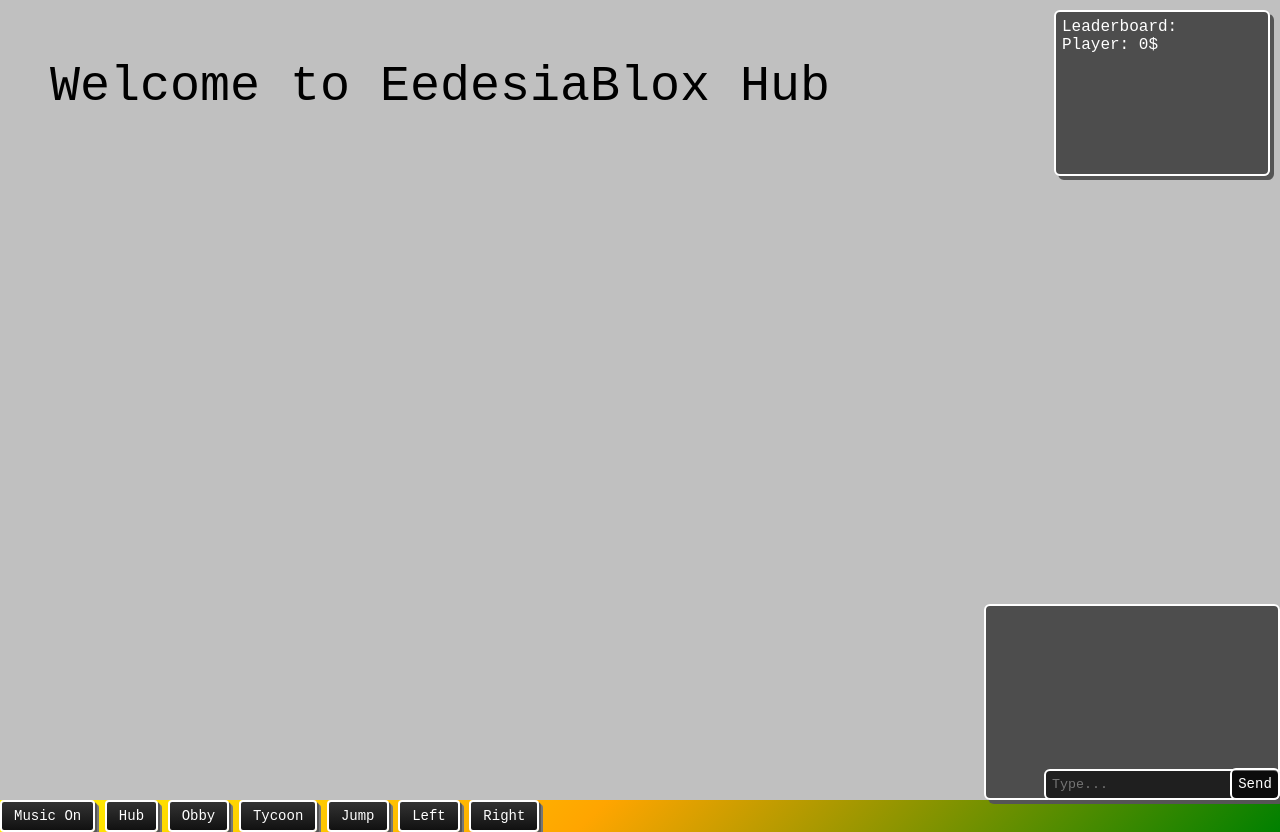
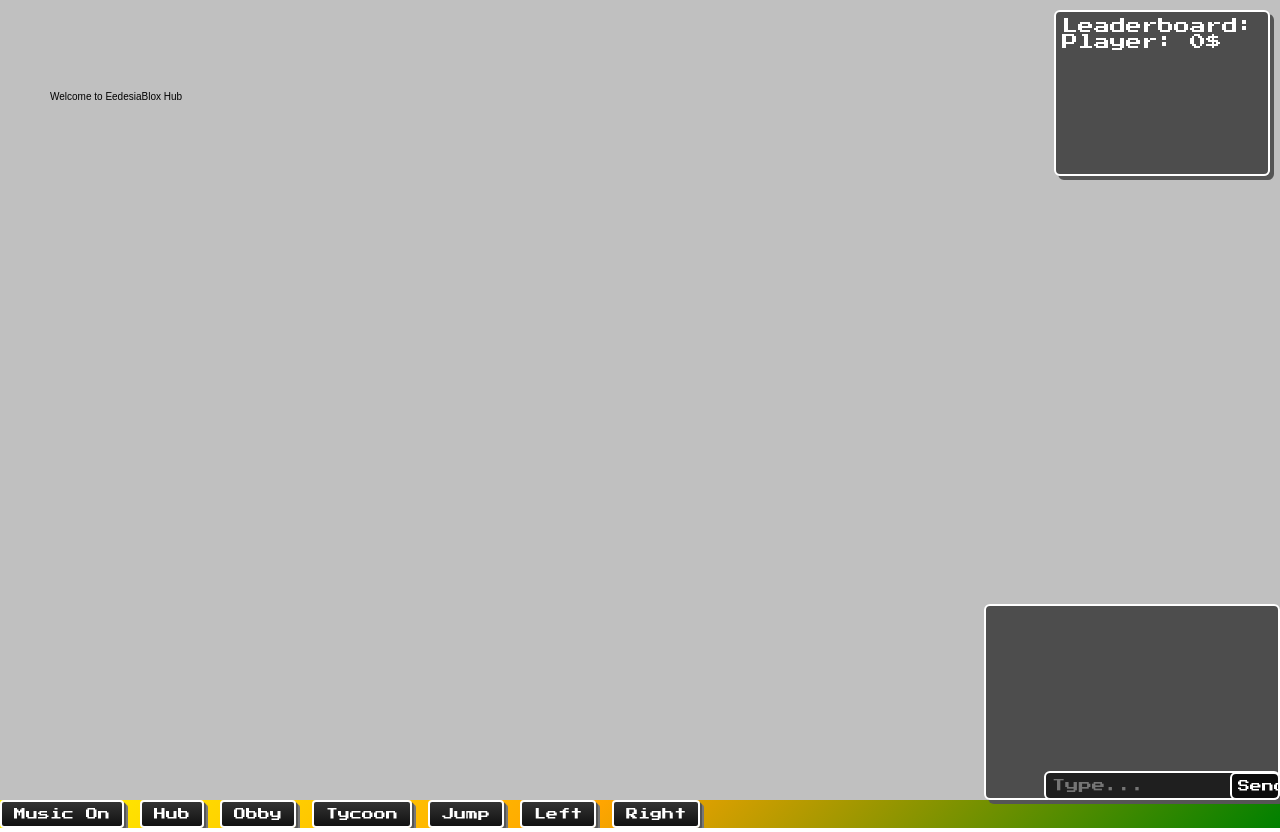
Before and after one commit to NoobYThtml/EedesiaBlox, a plain HTML site: page index.html in a window 1280 px wide. Drawn offline with Linux system fonts and the light colour scheme.

Commit message:
index.html

```diff
--- a/index.html
+++ b/index.html
@@ -2,38 +2,26 @@
 <html>
 <head>
 <meta charset="utf-8">
-<title>EedesiaBlox Hub</title>
+<title>EedesiaBlox</title>
 <style>
-body { margin:0; overflow:hidden; font-family:'Courier New', monospace; background:linear-gradient(135deg, red, yellow, orange, green); color:white; }
-canvas { display:block; background:#c0c0c0; }
-button {
-  padding:6px 12px; cursor:pointer; font-family:'Courier New', monospace; font-size:14px;
-  border:2px solid white; border-radius:4px;
-  background:linear-gradient(#333,#111);
-  color:white;
-  box-shadow:2px 2px 0 #555, 4px 4px 0 #777;
-}
-.panel {
-  position:absolute; background:rgba(0,0,0,0.6); border:2px solid white; border-radius:6px;
-  padding:6px; box-shadow:4px 4px 0 #555;
-  font-family:'Courier New', monospace;
-}
-#musicToggle { top:10px; left:10px; }
-#hubBtn { top:60px; left:10px; }
-#obbyBtn { top:100px; left:10px; }
-#tycoonBtn { top:140px; left:10px; }
-#jumpBtn { bottom:80px; left:50px; }
-#leftBtn { bottom:20px; left:10px; }
-#rightBtn { bottom:20px; left:100px; }
-#chatBox { bottom:0; right:0; width:280px; height:180px; overflow-y:auto; }
-#chatInput { bottom:0; right:0; width:220px; }
-#chatSend { bottom:0; right:0; width:50px; }
-#leaderboard { top:10px; right:10px; width:200px; height:150px; }
+@import url('https://fonts.googleapis.com/css2?family=Press+Start+2P&display=swap');
+body{margin:0;overflow:hidden;font-family:'Press Start 2P',monospace;background:linear-gradient(135deg,red,yellow,orange,green);color:white}
+canvas{display:block;background:#c0c0c0}
+button{padding:6px 12px;cursor:pointer;font-family:'Press Start 2P',monospace;font-size:12px;border:2px solid white;border-radius:4px;background:linear-gradient(#333,#111);color:white;box-shadow:2px 2px 0 #555,4px 4px 0 #777;transition:all 0.1s ease}
+button:hover{background:linear-gradient(#555,#222);transform:translate(-2px,-2px);box-shadow:4px 4px 0 #555,6px 6px 0 #777}
+button:active{transform:translate(0,0);box-shadow:1px 1px 0 #555,2px 2px 0 #777}
+.panel{position:absolute;background:rgba(0,0,0,0.6);border:2px solid white;border-radius:6px;padding:6px;box-shadow:4px 4px 0 #555;font-family:'Press Start 2P',monospace;transition:all 0.1s ease}
+.panel:hover{background:rgba(50,50,50,0.8);transform:translate(-2px,-2px);box-shadow:6px 6px 0 #555}
+.panel:active{transform:translate(0,0);box-shadow:2px 2px 0 #555}
+/* UI positions */
+#musicToggle{top:10px;left:10px}#hubBtn{top:60px;left:10px}#obbyBtn{top:100px;left:10px}#tycoonBtn{top:140px;left:10px}
+#jumpBtn{bottom:80px;left:50px}#leftBtn{bottom:20px;left:10px}#rightBtn{bottom:20px;left:100px}
+#chatBox{bottom:0;right:0;width:280px;height:180px;overflow-y:auto}#chatInput{bottom:0;right:0;width:220px}#chatSend{bottom:0;right:0;width:50px}
+#leaderboard{top:10px;right:10px;width:200px;height:150px}
 </style>
 </head>
 <body>
 <canvas id="game"></canvas>
-
 <button id="musicToggle">Music On</button>
 <button id="hubBtn">Hub</button>
 <button id="obbyBtn">Obby</button>
@@ -41,35 +29,28 @@ button {
 <button id="jumpBtn">Jump</button>
 <button id="leftBtn">Left</button>
 <button id="rightBtn">Right</button>
-
 <div id="chatBox" class="panel"></div>
-<input type="text" id="chatInput" class="panel" placeholder="Type..." />
+<input type="text" id="chatInput" class="panel" placeholder="Type..."/>
 <button id="chatSend" class="panel">Send</button>
 <div id="leaderboard" class="panel">Leaderboard:</div>
-
 <script>
-const canvas=document.getElementById('game');
-const ctx=canvas.getContext('2d');
-canvas.width=window.innerWidth; canvas.height=window.innerHeight;
-
+const canvas=document.getElementById('game'),ctx=canvas.getContext('2d');
+canvas.width=window.innerWidth;canvas.height=window.innerHeight;
 // Music
-let music=new Audio('winds_of_fjords.mp3'); music.loop=true; music.play();
+let music=new Audio('winds_of_fjords.mp3');music.loop=true;music.play();
 let musicPlaying=true;
 document.getElementById('musicToggle').onclick=()=>{musicPlaying=!musicPlaying;musicPlaying?music.play():music.pause();};
-
 // Mode
 let mode='hub';
 document.getElementById('hubBtn').onclick=()=>{mode='hub';};
 document.getElementById('obbyBtn').onclick=()=>{mode='obby';};
 document.getElementById('tycoonBtn').onclick=()=>{mode='tycoon';};
-
 // Player & physics
-let gravity=0.7, jumpPower=-12;
+let gravity=0.7,jumpPower=-12;
 let player={x:50,y:200,vx:0,vy:0,w:30,h:50,onGround:false};
 let obstacles=[{x:200,y:400,w:100,h:20},{x:400,y:300,w:100,h:20}];
 let money=0;
 let tycoonBoxes=[{x:300,y:300,w:50,h:50,owned:false,level:0}];
-
 // Controls
 let keys={};
 document.getElementById('jumpBtn').onclick=()=>{if(player.onGround)player.vy=jumpPower;}
@@ -77,86 +58,51 @@ document.getElementById('leftBtn').onclick=()=>{player.vx=-5;}
 document.getElementById('rightBtn').onclick=()=>{player.vx=5;}
 window.addEventListener('keydown',e=>keys[e.key]=true);
 window.addEventListener('keyup',e=>keys[e.key]=false);
-
 // Chat
 const chatBox=document.getElementById('chatBox');
 const chatInput=document.getElementById('chatInput');
 document.getElementById('chatSend').onclick=sendMessage;
-chatInput.addEventListener('keydown',e=>{if(e.key==='Enter') sendMessage();});
-function sendMessage(){
-  const msg=chatInput.value.trim();
-  if(msg==='')return;
-  chatBox.innerHTML+='<div>You: '+msg+'</div>'; chatBox.scrollTop=chatBox.scrollHeight;
-  chatInput.value='';
-}
-
+chatInput.addEventListener('keydown',e=>{if(e.key==='Enter')sendMessage();});
+function sendMessage(){const msg=chatInput.value.trim();if(msg==='')return;chatBox.innerHTML+='<div>You: '+msg+'</div>';chatBox.scrollTop=chatBox.scrollHeight;chatInput.value='';}
 // Leaderboard
 const leaderboard=document.getElementById('leaderboard');
-function updateLeaderboard(){
-  leaderboard.innerHTML='Leaderboard:<br>';
-  leaderboard.innerHTML+='Player: '+Math.floor(money)+'$<br>';
-}
-
+function updateLeaderboard(){leaderboard.innerHTML='Leaderboard:<br>';leaderboard.innerHTML+='Player: '+Math.floor(money)+'$<br>';}
 // Update function
 function update(){
   if(mode==='obby'){
-    if(keys['ArrowLeft']) player.vx=-5; else if(keys['ArrowRight']) player.vx=5; else player.vx=0;
-    if(keys['ArrowUp'] && player.onGround) player.vy=jumpPower;
-    player.vy+=gravity;
-    player.x+=player.vx; player.y+=player.vy;
-    player.onGround=false;
+    if(keys['ArrowLeft'])player.vx=-5;else if(keys['ArrowRight'])player.vx=5;else player.vx=0;
+    if(keys['ArrowUp']&&player.onGround)player.vy=jumpPower;
+    player.vy+=gravity;player.x+=player.vx;player.y+=player.vy;player.onGround=false;
     obstacles.forEach(o=>{
-      if(player.x<o.x+o.w && player.x+player.w>o.x && player.y<o.y+o.h && player.y+player.h>o.y){
-        player.y=o.y-player.h;
-        player.vy=0;
-        player.onGround=true;
+      if(player.x<o.x+o.w&&player.x+player.w>o.x&&player.y<o.y+o.h&&player.y+player.h>o.y){
+        player.y=o.y-player.h;player.vy=0;player.onGround=true;
       }
     });
-  } else if(mode==='tycoon'){
+  }else if(mode==='tycoon'){
     money+=0.1;
     canvas.onclick=e=>{
       const rect=canvas.getBoundingClientRect();
-      const mx=e.clientX-rect.left;
-      const my=e.clientY-rect.top;
+      const mx=e.clientX-rect.left,my=e.clientY-rect.top;
       tycoonBoxes.forEach(b=>{
-        if(mx>b.x && mx<b.x+b.w && my>b.y && my<b.y+b.h){
-          if(!b.owned && money>=50){b.owned=true;b.level=1;money-=50;}
-          else if(b.owned && money>=100){b.level++;money-=100;}
+        if(mx>b.x&&mx<b.x+b.w&&my>b.y&&my<b.y+b.h){
+          if(!b.owned&&money>=50){b.owned=true;b.level=1;money-=50;}
+          else if(b.owned&&money>=100){b.level++;money-=100;}
         }
       });
     };
   }
   updateLeaderboard();
 }
-
 // Draw function
 function draw(){
   ctx.clearRect(0,0,canvas.width,canvas.height);
-  if(mode==='hub'){
-    ctx.fillStyle='black';
-    ctx.font='50px Courier New';
-    ctx.fillText('Welcome to EedesiaBlox Hub',50,100);
-  } else if(mode==='obby'){
-    ctx.fillStyle='brown'; obstacles.forEach(o=>ctx.fillRect(o.x,o.y,o.w,o.h));
-    ctx.fillStyle='blue'; ctx.fillRect(player.x,player.y,player.w,player.h);
-  } else if(mode==='tycoon'){
-    ctx.fillStyle='green';
-    ctx.font='40px Courier New';
-    ctx.fillText('Money: '+Math.floor(money),50,100);
-    tycoonBoxes.forEach(b=>{
-      ctx.fillStyle=b.owned?'orange':'gray';
-      ctx.fillRect(b.x,b.y,b.w,b.h);
-      if(b.owned){
-        ctx.fillStyle='white';
-        ctx.fillText('Lvl '+b.level,b.x,b.y-5);
-      }
-    });
-  }
+  if(mode==='hub'){ctx.fillStyle='black';ctx.font='50px Press Start 2P';ctx.fillText('Welcome to EedesiaBlox Hub',50,100);}
+  else if(mode==='obby'){ctx.fillStyle='brown';obstacles.forEach(o=>ctx.fillRect(o.x,o.y,o.w,o.h));ctx.fillStyle='blue';ctx.fillRect(player.x,player.y,player.w,player.h);}
+  else if(mode==='tycoon'){ctx.fillStyle='green';ctx.font='40px Press Start 2P';ctx.fillText('Money: '+Math.floor(money),50,100);tycoonBoxes.forEach(b=>{ctx.fillStyle=b.owned?'orange':'gray';ctx.fillRect(b.x,b.y,b.w,b.h);if(b.owned){ctx.fillStyle='white';ctx.fillText('Lvl '+b.level,b.x,b.y-5);}});}
 }
-
 // Game loop
 function loop(){update();draw();requestAnimationFrame(loop);}
 loop();
 </script>
 </body>
-  </html>
+</html>
```
